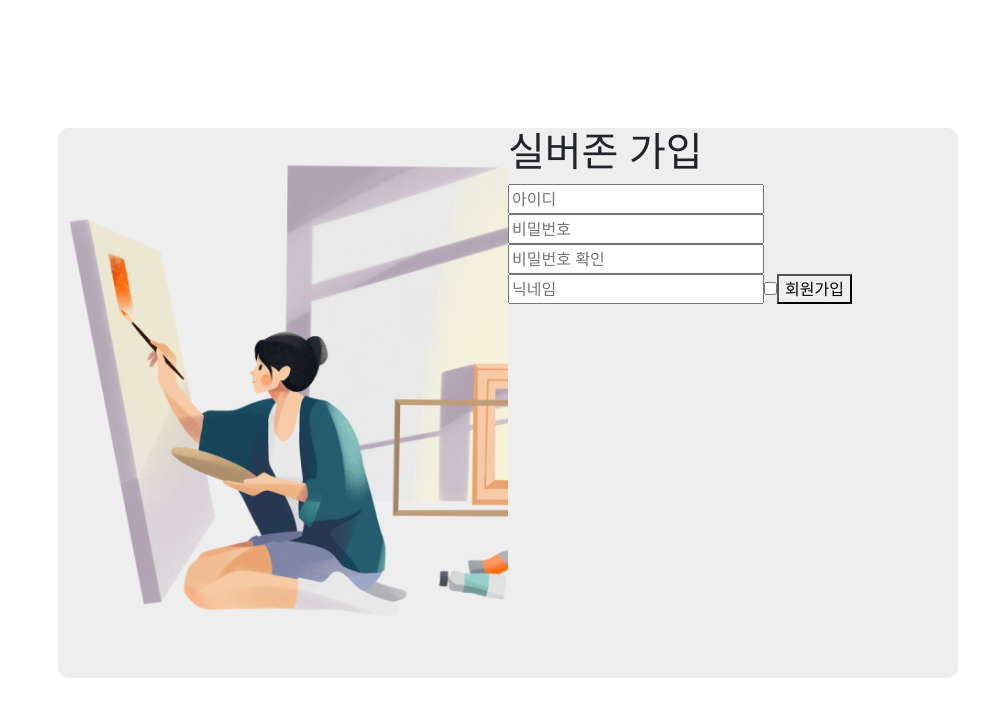
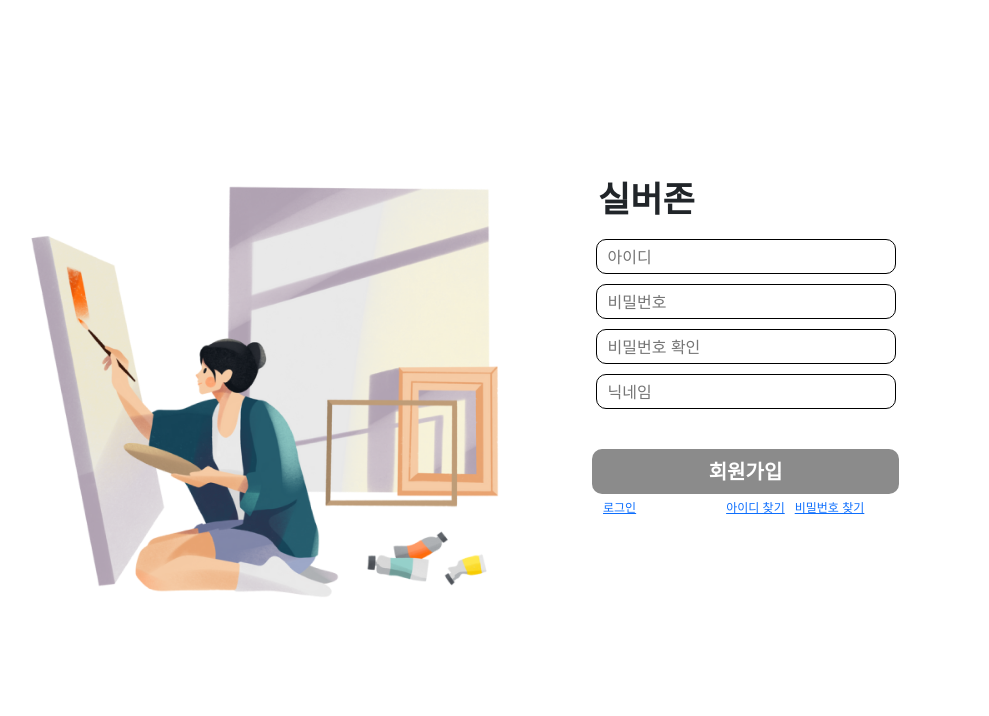
Before and after one commit to Team-DaeChiWon/front, a React (Create React App) app: page /register in a window 1280 px wide. Shown: the top 716 px of the page, without its empty margins (132-1121 px from the left). Built offline with nearby package versions, Linux system fonts and the light colour scheme.

Commit message:
register

```diff
--- a/src/login/Register.js
+++ b/src/login/Register.js
@@ -1,11 +1,13 @@
-import React, { useState } from "react";
+import React, { useState } from "react"
 import { useNavigate } from "react-router-dom";
 import styled from "styled-components";
-import image from '../image/login.png';
+import Main_image from '../image/login.png';
+import axios from "axios";
 
+import '../App.css';
 
 let Box = styled.div`
-    width: 900px;
+    width: 950px;
     height: 550px;
     border-radius: 10px;
     margin-left: auto;
@@ -14,45 +16,168 @@ let Box = styled.div`
     display: flex;
 `
 
-let SubBox_Left = styled.div`
+let SubBox_Left = styled.div` //사진 들어갈 부분
     display: flex;
-    width: 450px;
+    width: 475px;
     height: 550px;
-    background-color: #eee;
+    //background-color: #eee;
     border-radius: 10px 0px 0px 10px;
+    display: flex;
+    align-items: center;
+    justify-content: center;
 `
 
-let SubBox_Right = styled.div`
-    width: 450px;
+let SubBox_Right = styled.div` //글 & 로그인 영역
+    width: 475px;
     height: 550px;
-    background-color: #eee;
+    //background-color: #eee;
     border-radius: 0px 10px 10px 0px;
 `
 
-function Register(){
+let LoginBox = styled.div` //글 제외 로그인 영역
+    display: flex;
+    flex-direction: column;
+    align-items: center;
+`
 
-    let [id, setId] = useState();
-    let [password, setPassword] = useState();
+let Input = styled.input` //아이디, 비밀번호 input 영역
+    width: 300px;
+    height: 35px;
+    border-radius: 10px;
+    border: 0.5px solid;
+    margin-bottom: 10px;
+    //box-shadow: 1px 1px 0px 0px #8B8B8B;
+    outline: 0;
+    border: 1px solid black;
+`
+
+let Button = styled.button` //로그인 버튼 영역
+    width: 307px;
+    height: 45px;
+    border-radius: 10px;
+    border: 0;
+    outline: 0;
+    background-color: #8B8B8B;
+    //box-shadow: 1px 1px 0px 0px #8B8B8B;
+    margin-top: 30px;
+
+    color: white;
+    font-size: 20px;
+    font-weight: bold;
+    &:hover{
+        background-color : white;
+        color: black;
+    }
+`
+
+let Keep = styled.div` //로그인 상태 유지 영역
+    display: flex;
+    margin-top: -20px;
+    margin-left: -165px;
+`
+
+let CheckBox = styled.input` //체크 박스 영역
+    width: 1rem;
+    height: 1rem;
+    border-radius: 50%;
+    border: 1px solid;
+    appearance: none;
+    cursor: pointer;
+    margin-right: 5px;
+    margin-left: 10px;
+    margin-top: 4px;
+`
+
+let LargeFont = styled.h1` //제일 큰 제목
+    font-size: 35px;
+    font-weight: bold;
+    margin-left: 90px;
+    margin-bottom: -5px;
+    margin-top: 50px;
+`
+
+let MiddleFont = styled.h3` //중간 사이즈 제목
+    font-size: 20px;
+    font-weight: bold;
+    color: #818181;
+`
+
+let Sub = styled.div` //회원가입 / 아이디찾기 / 비밀번호 찾기 페이지로 이동하는 구역
+    display: flex;
+    margin-top: 5px;
+`
+
+let Move_Register = styled.a` //회원가입 이동
+    font-size: 12px;
+    margin-left: 95px;
+`
+
+let Move_FindId = styled.a` //아이디 찾기 이동
+    font-size: 12px;
+    margin-left: 90px;
+`
+
+let Move_FindPassword = styled.a` //비밀번호 찾기 이동
+    font-size: 12px;
+    margin-left: 10px;
+`
+
+
+function Login(){
+
+    let [id, setId] = useState()
+    let [password, setPassword] = useState()
 
     let navigate = useNavigate();
 
     return(
         <Box>
             <SubBox_Left>
-                <img src={image}/>
+                <img src={Main_image} width="500px" height="500px"/>
             </SubBox_Left>
+            <SubBox_Right>
 
-            <SubBox_Right>
-                <h1>실버존 가입</h1>
-                <input type='text' placeholder='아이디'></input>
-                <input type='password' placeholder='비밀번호'></input>
-                <input type='password' placeholder='비밀번호 확인'></input>
-                <input type='text' placeholder='닉네임'></input>
-                <input type='checkbox'/>
-                <button>회원가입</button>
+                <LargeFont>실버존</LargeFont>
+
+                <LoginBox>
+
+                    {/* <MiddleFont>다른 서비스로 로그인</MiddleFont> */}
+
+                    {/* <img src={or_img} width="340px" height="30px"></img> */}
+
+                    <br/>
+
+                    <Input placeholder="  아이디" onChange={(e)=>{
+                        setId(e.target.value)
+                    }}></Input>
+                    <Input type='password' placeholder="  비밀번호" onChange={(e)=>{
+                        setPassword(e.target.value)
+                    }}></Input>
+                    <Input type='password' placeholder="  비밀번호 확인" onChange={(e)=>{
+                        setPassword(e.target.value)
+                    }}></Input>
+                    <Input type='text' placeholder="  닉네임" onChange={(e)=>{
+                        setPassword(e.target.value)
+                    }}></Input>
+
+                    <Button onClick={()=>{
+                        axios.post('',{asdf:id, asad:password})
+                        .then(()=>{})
+                    }}>회원가입</Button>
+
+                </LoginBox>
+
+                <Sub>
+                    <Move_Register href="/login">로그인</Move_Register>
+                    <Move_FindId href="/">아이디 찾기</Move_FindId>
+                    <Move_FindPassword href="/">비밀번호 찾기</Move_FindPassword>
+
+                </Sub>
+
+
             </SubBox_Right>
         </Box>
     )
 }
 
-export default Register;
+export default Login;
```
